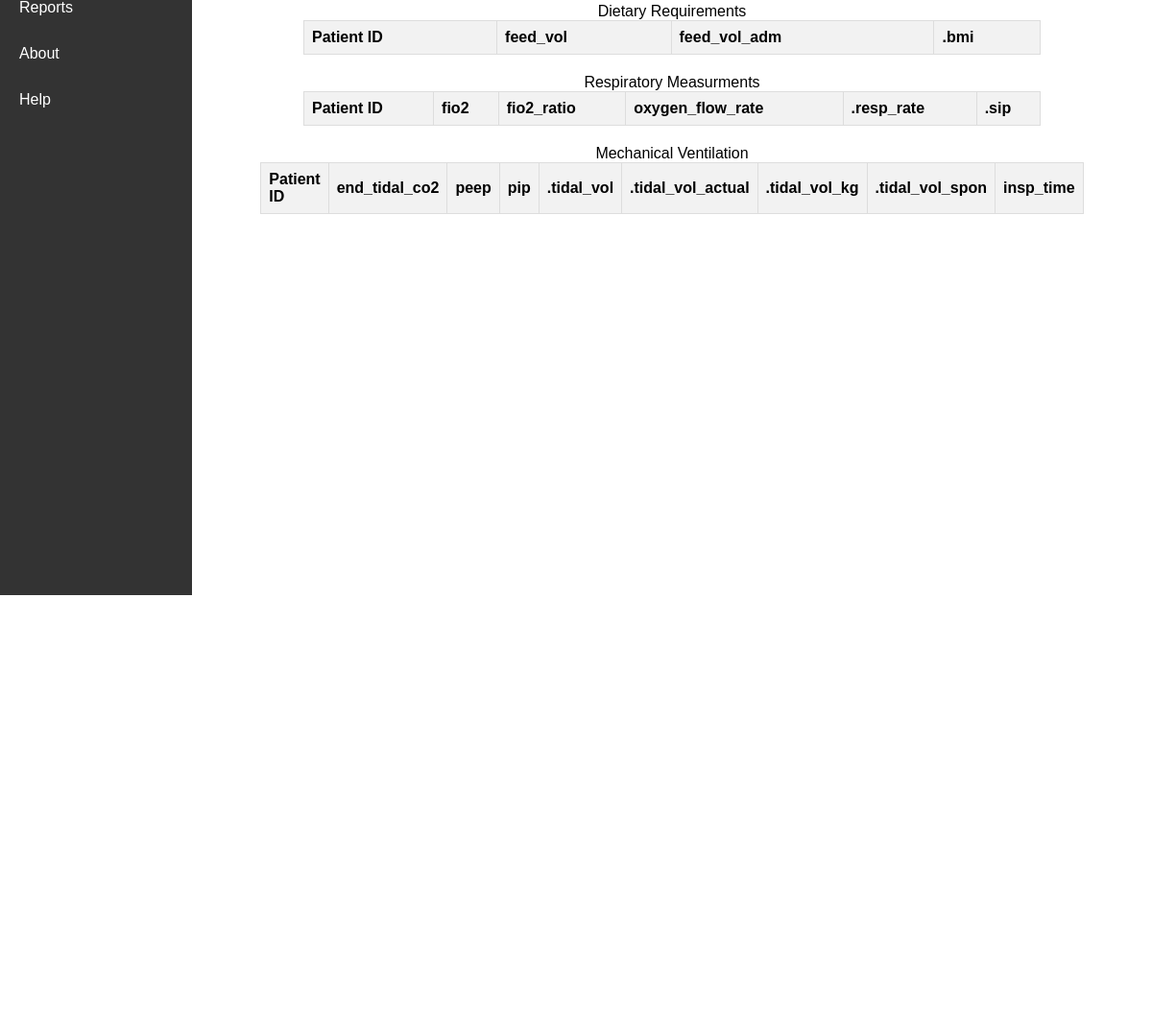
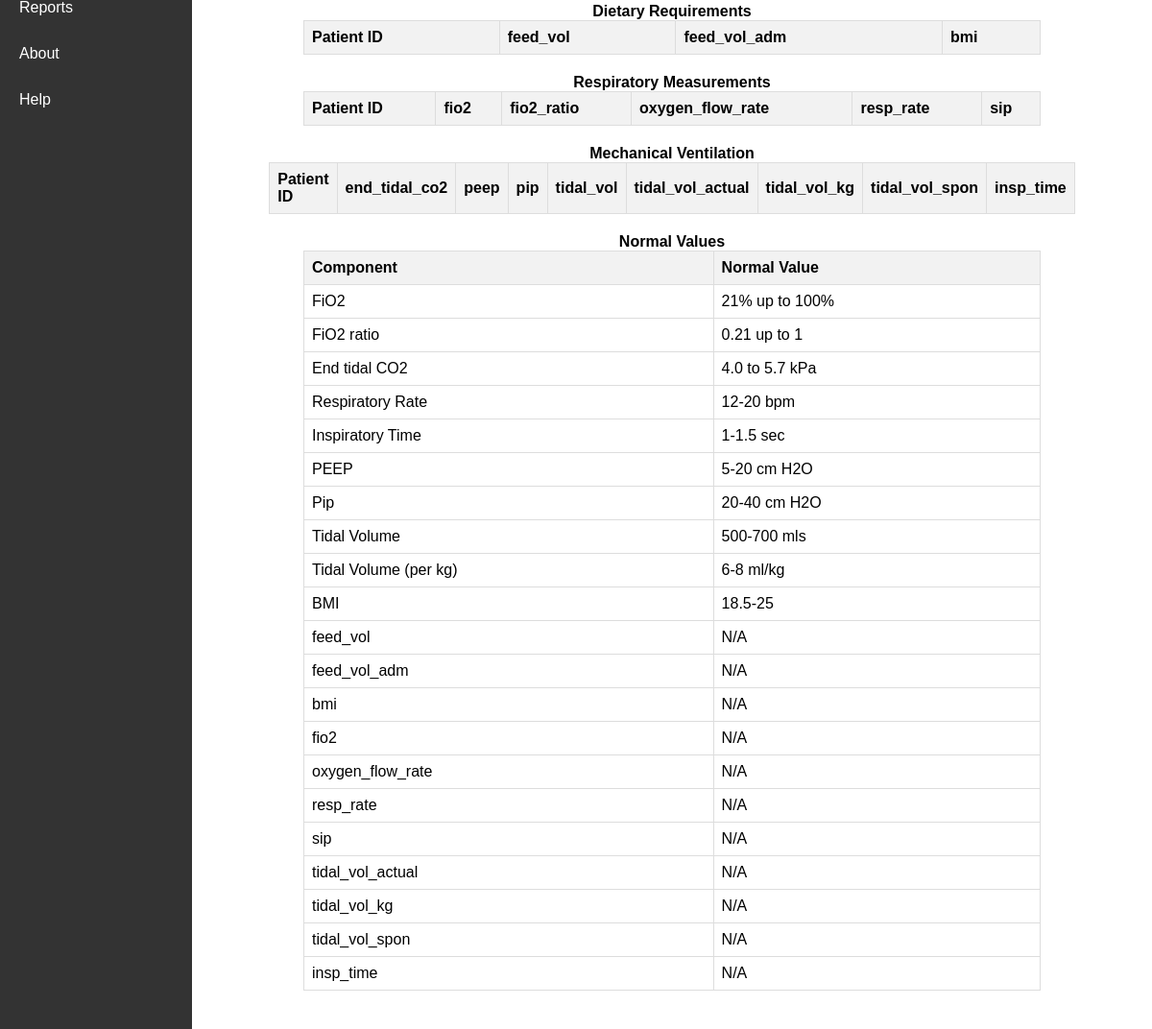
Before and after one commit to DinaMetwalli/Patient-Data-Dashboard, an Electron app: page electron/patient-data.html in a window 1200 px wide. Shown: the part 180-1252 px from the top of the page at 96% size. Before the commit the page ends 800 px from the top, so only its background shows below. Drawn offline with Linux system fonts and the light colour scheme.

Commit message:
feat(api): creating a new mesaurement table

```diff
--- a/electron/patient-data.html
+++ b/electron/patient-data.html
@@ -18,7 +18,6 @@
             width: 80%;
             margin-bottom: 20px;
         }
-
 
         th, td {
             border: 1px solid #dddddd;
@@ -51,47 +50,142 @@
         </div>
         <div class="table-container">
             <table id="table1">
-                <caption>Dietary Requirements</caption>
+                <caption><b>Dietary Requirements</b></caption>
                 <thead>
                     <tr>
                         <th>Patient ID</th>
                         <th>feed_vol</th>
                         <th>feed_vol_adm</th>
-                        <th>.bmi</th>
+                        <th>bmi</th>
                     </tr>
                 </thead>
                 <tbody id="table1Body"></tbody>
             </table>
             <table id="table2">
-                <caption>Respiratory Measurments</caption>
+                <caption><b>Respiratory Measurements</b></caption>
                 <thead>
                     <tr>
                         <th>Patient ID</th>
                         <th>fio2</th>
                         <th>fio2_ratio</th>
                         <th>oxygen_flow_rate</th>
-                        <th>.resp_rate</th>
-                        <th>.sip</th>
+                        <th>resp_rate</th>
+                        <th>sip</th>
                     </tr>
                 </thead>
                 <tbody id="table2Body"></tbody>
             </table>
             <table id="table3">
-                <caption>Mechanical Ventilation</caption>
+                <caption><b>Mechanical Ventilation</b></caption>
                 <thead>
                     <tr>
                         <th>Patient ID</th>
                         <th>end_tidal_co2</th>
                         <th>peep</th>
                         <th>pip</th>
-                        <th>.tidal_vol</th>
-                        <th>.tidal_vol_actual</th>
-                        <th>.tidal_vol_kg</th>
-                        <th>.tidal_vol_spon</th>
+                        <th>tidal_vol</th>
+                        <th>tidal_vol_actual</th>
+                        <th>tidal_vol_kg</th>
+                        <th>tidal_vol_spon</th>
                         <th>insp_time</th>
                     </tr>
                 </thead>
                 <tbody id="table3Body"></tbody>
+            </table>
+            <table id="normalValuesTable">
+                <caption><b>Normal Values</b></caption>
+                <thead>
+                    <tr>
+                        <th>Component</th>
+                        <th>Normal Value</th>
+                    </tr>
+                </thead>
+                <tbody>
+                    <tr>
+                        <td>FiO2</td>
+                        <td>21% up to 100%</td>
+                    </tr>
+                    <tr>
+                        <td>FiO2 ratio</td>
+                        <td>0.21 up to 1</td>
+                    </tr>
+                    <tr>
+                        <td>End tidal CO2</td>
+                        <td>4.0 to 5.7 kPa</td>
+                    </tr>
+                    <tr>
+                        <td>Respiratory Rate</td>
+                        <td>12-20 bpm</td>
+                    </tr>
+                    <tr>
+                        <td>Inspiratory Time</td>
+                        <td>1-1.5 sec</td>
+                    </tr>
+                    <tr>
+                        <td>PEEP</td>
+                        <td>5-20 cm H2O</td>
+                    </tr>
+                    <tr>
+                        <td>Pip</td>
+                        <td>20-40 cm H2O</td>
+                    </tr>
+                    <tr>
+                        <td>Tidal Volume</td>
+                        <td>500-700 mls</td>
+                    </tr>
+                    <tr>
+                        <td>Tidal Volume (per kg)</td>
+                        <td>6-8 ml/kg</td>
+                    </tr>
+                    <tr>
+                        <td>BMI</td>
+                        <td>18.5-25</td>
+                    </tr>
+                    <tr>
+                        <td>feed_vol</td>
+                        <td>N/A</td>
+                    </tr>
+                    <tr>
+                        <td>feed_vol_adm</td>
+                        <td>N/A</td>
+                    </tr>
+                    <tr>
+                        <td>bmi</td>
+                        <td>N/A</td>
+                    </tr>
+                    <tr>
+                        <td>fio2</td>
+                        <td>N/A</td>
+                    </tr>
+                    <tr>
+                        <td>oxygen_flow_rate</td>
+                        <td>N/A</td>
+                    </tr>
+                    <tr>
+                        <td>resp_rate</td>
+                        <td>N/A</td>
+                    </tr>
+                    <tr>
+                        <td>sip</td>
+                        <td>N/A</td>
+                    </tr>
+                    <tr>
+                        <td>tidal_vol_actual</td>
+                        <td>N/A</td>
+                    </tr>
+                    <tr>
+                        <td>tidal_vol_kg</td>
+                        <td>N/A</td>
+                    </tr>
+                    <tr>
+                        <td>tidal_vol_spon</td>
+                        <td>N/A</td>
+                    </tr>
+                    <tr>
+                        <td>insp_time</td>
+                        <td>N/A</td>
+                    </tr>
+                </tbody>
             </table>
         </div>
         <div id="loadingModal" style="display: none;">Loading...</div>
```
